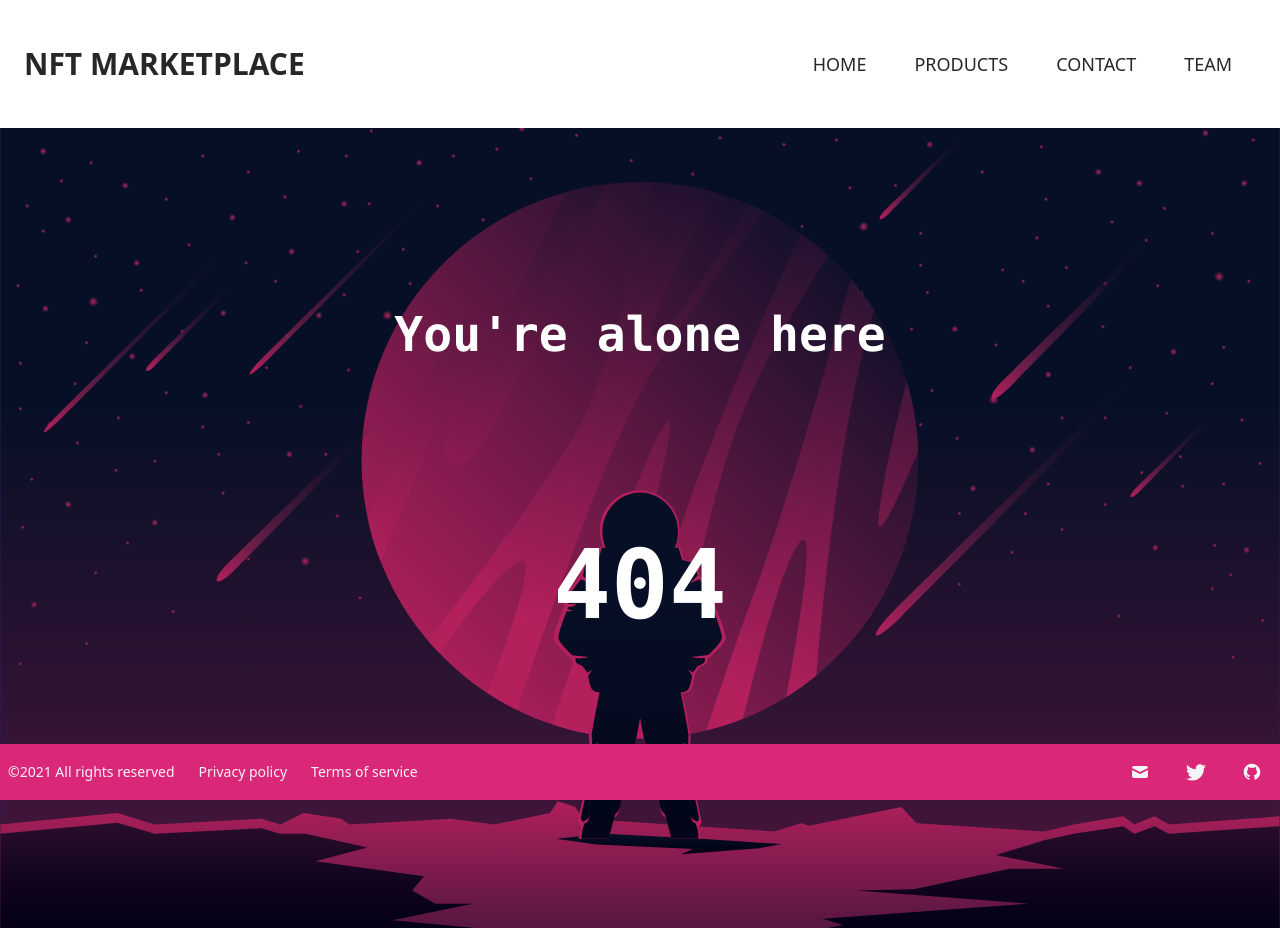
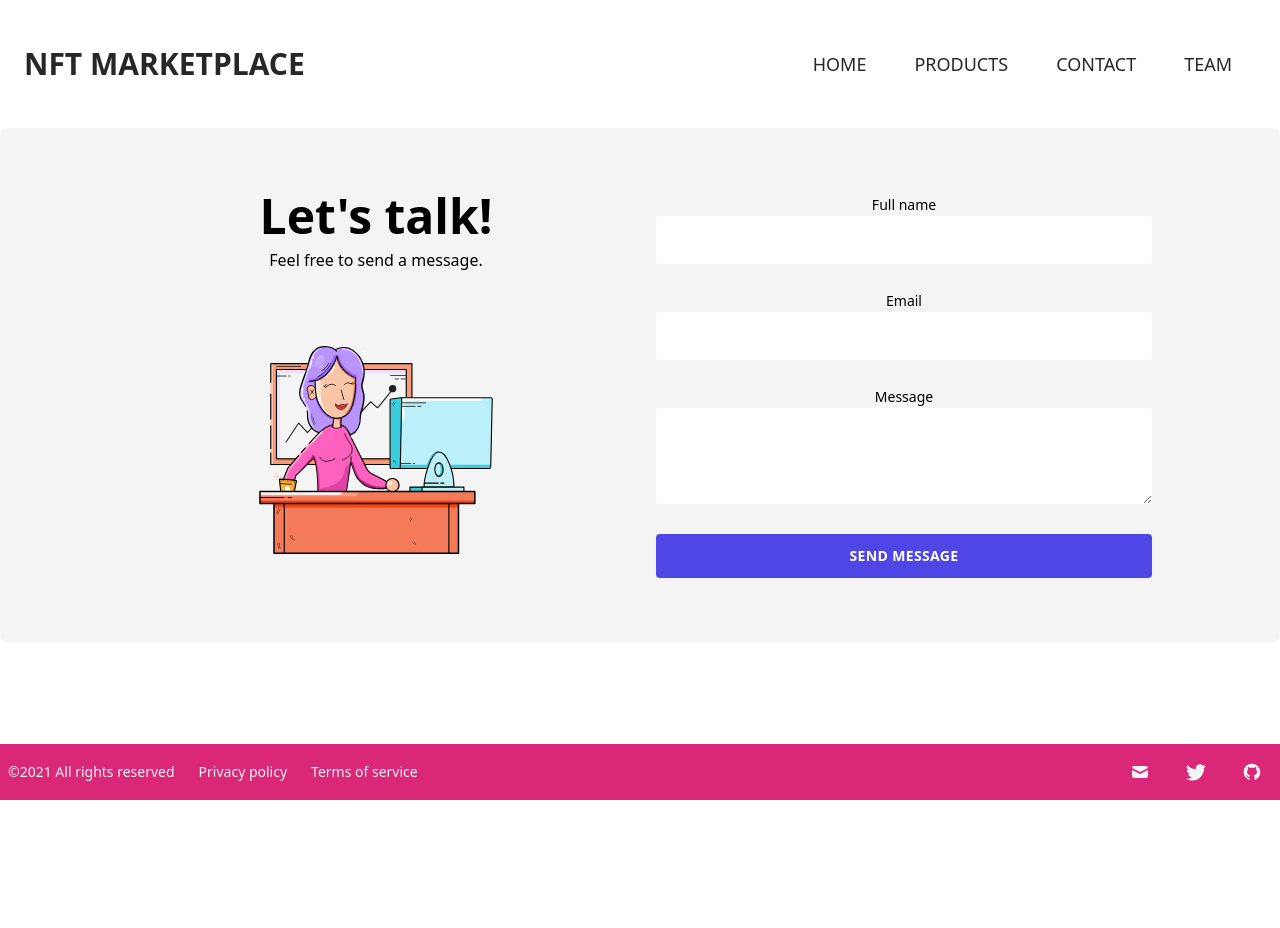
Before and after one commit to singhdivjeet/NFT-Marketplace, a React (Create React App) app: page /contact in a window 1280 px wide. Before the commit this address had no page. After the commit the page ends 800 px from the top, so only its background shows below. Built offline with nearby package versions, Linux system fonts and the light colour scheme.

Commit message:
More pages added

```diff
--- a/src/App.js
+++ b/src/App.js
@@ -8,6 +8,7 @@ import { BrowserRouter as Router, Route, Routes } from "react-router-dom";
 import Error404 from "./pages/Error404";
 import Create from "./pages/Create";
 import Teams from "./pages/Teams";
+import Contact from "./pages/Contact";
 
 function App() {
 	return (
@@ -19,6 +20,7 @@ function App() {
 					<Route path="/products" element={<Products />} />
 					<Route path="/create" element={<Create />} />
 					<Route path="/teams" element={<Teams />} />
+					<Route path="/contact" element={<Contact />} />
 					<Route path="*" element={<Error404 />} />
 				</Routes>
 				<Footer />
--- a/src/components/Header.jsx
+++ b/src/components/Header.jsx
@@ -20,7 +20,7 @@ function Header() {
 							Products
 						</a>
 						<a
-							href="#"
+							href="/contact"
 							class="py-2 px-6 flex rounded-lg hover:bg-pink-600 hover:text-white"
 						>
 							Contact
--- /dev/null
+++ b/src/pages/Contact.jsx
@@ -0,0 +1,63 @@
+import doodle from "../images/doodle.svg";
+function Contact() {
+	return (
+		<>
+			<div className="grid max-w-screen-xl grid-cols-1 gap-8 px-8 py-16 mx-auto rounded-lg md:grid-cols-2 md:px-12 lg:px-16 xl:px-32 bg-gray-100 dark:text-coolGray-100">
+				<div className="flex flex-col justify-between">
+					<div className="space-y-2">
+						<h2 className="text-4xl font-bold leading-tight lg:text-5xl">
+							Let's talk!
+						</h2>
+						<div className="dark:text-coolGray-400">
+							Feel free to send a message.
+						</div>
+					</div>
+					<img src={doodle} alt="" className="p-6 h-52 md:h-64" />
+				</div>
+				<form
+					novalidate=""
+					className="space-y-6 ng-untouched ng-pristine ng-valid"
+				>
+					<div>
+						<label for="name" className="text-sm">
+							Full name
+						</label>
+						<input
+							id="name"
+							type="text"
+							placeholder=""
+							className="w-full p-3 rounded dark:bg-coolGray-800"
+						/>
+					</div>
+					<div>
+						<label for="email" className="text-sm">
+							Email
+						</label>
+						<input
+							id="email"
+							type="email"
+							className="w-full p-3 rounded dark:bg-coolGray-800"
+						/>
+					</div>
+					<div>
+						<label for="message" className="text-sm">
+							Message
+						</label>
+						<textarea
+							id="message"
+							rows="3"
+							className="w-full p-3 rounded dark:bg-coolGray-800"
+						></textarea>
+					</div>
+					<button
+						type="submit"
+						className="w-full p-3 text-sm font-bold tracking-wide uppercase rounded bg-indigo-600 hover:bg-indigo-800 text-white"
+					>
+						Send Message
+					</button>
+				</form>
+			</div>
+		</>
+	);
+}
+export default Contact;
--- a/src/pages/Create.jsx
+++ b/src/pages/Create.jsx
@@ -1,7 +1,7 @@
 export default function Create() {
 	return (
 		<>
-			<div className="p-8">
+			<div className="p-8 mb-10">
 				<div className="md:grid md:grid-cols-3 md:gap-6">
 					<div className="md:col-span-1">
 						<div className="px-4 sm:px-0">
@@ -30,7 +30,7 @@ export default function Create() {
 												name="first-name"
 												id="first-name"
 												autoComplete="given-name"
-												className="mt-1 h-8 focus:ring-indigo-500 w-3/4 focus:border-indigo-500 block w-full shadow-sm sm:text-sm border-gray-300 rounded-md"
+												className="mt-1 h-8 p-2 focus:ring-indigo-500 w-3/4 focus:border-indigo-500 block w-full shadow-sm sm:text-sm border-gray-300 rounded-md"
 											/>
 										</div>
 
@@ -46,7 +46,24 @@ export default function Create() {
 												name="last-name"
 												id="last-name"
 												autoComplete="family-name"
-												className="mt-1 w-3/4 h-8 focus:ring-indigo-500 focus:border-indigo-500 block w-full shadow-sm sm:text-sm border-gray-300 rounded-md"
+												className="mt-1 w-3/4 h-8 p-2 focus:ring-indigo-500 focus:border-indigo-500 block w-full shadow-sm sm:text-sm border-gray-300 rounded-md"
+											/>
+										</div>
+									</div>
+									<div className="flex">
+										<div className="items-center text-left w-full flex sm:p-6">
+											<label
+												htmlFor="first-name"
+												className="block w-1/4 text-sm font-medium text-gray-700"
+											>
+												Product name
+											</label>
+											<input
+												type="text"
+												name="first-name"
+												id="first-name"
+												autoComplete="given-name"
+												className="mt-1 h-8 p-2 focus:ring-indigo-500 w-3/4 focus:border-indigo-500 block w-full shadow-sm sm:text-sm border-gray-300 rounded-md"
 											/>
 										</div>
 									</div>
@@ -62,8 +79,8 @@ export default function Create() {
 												id="about"
 												name="about"
 												rows={3}
-												className="shadow-sm focus:ring-pink-500 focus:border-pink-500 mt-1 block w-full sm:text-sm border border-gray-300 rounded-md"
-												placeholder=" Rare 80's Superhero"
+												className="shadow-sm focus:ring-pink-500 p-3 focus:border-pink-500 mt-1 block w-full sm:text-sm border border-gray-300 rounded-md"
+												placeholder="Rare 80's Superhero"
 												defaultValue={""}
 											/>
 										</div>
--- a/src/pages/Teams.jsx
+++ b/src/pages/Teams.jsx
@@ -9,7 +9,7 @@ function Teams() {
 				Professional team
 			</p>
 			<p class="text-center mb-12 text-xl font-normal text-gray-500 dark:text-gray-200">
-				Meat the best team in wolrd
+				Meat the best team in the world
 			</p>
 			<div class="flex items-center flex-col md:flex-row justify evenly">
 				<div class="p-4">
@@ -23,11 +23,11 @@ function Teams() {
 						</a>
 					</div>
 					<div class="text-center">
-						<p class="text-2xl text-gray-800 dark:text-white">Aabhas Tonwer</p>
-						<p class="text-xl text-gray-500 dark:text-gray-200 font-light">
+						<p class="text-xl text-gray-800 dark:text-white">Aabhas Tonwer</p>
+						<p class="text-l text-gray-500 dark:text-gray-200 font-light">
 							Graduate Student
 						</p>
-						<p class="text-md text-gray-500 dark:text-gray-400 max-w-xs py-4 font-light">
+						<p class="text-sm text-gray-500 dark:text-gray-400 max-w-xs py-4 font-light">
 							Patrick Sébastien, born November 14, 1953 in Brive-la-Gaillarde,
 							is an imitator.
 						</p>
@@ -70,13 +70,11 @@ function Teams() {
 						</a>
 					</div>
 					<div class="text-center">
-						<p class="text-2xl text-gray-800 dark:text-white">
-							Anurag Dhasmana
-						</p>
-						<p class="text-xl text-gray-500 dark:text-gray-200 font-light">
+						<p class="text-xl text-gray-800 dark:text-white">Anurag Dhasmana</p>
+						<p class="text-l text-gray-500 dark:text-gray-200 font-light">
 							Graduate Student
 						</p>
-						<p class="text-md text-gray-500 dark:text-gray-400 max-w-xs py-4 font-light">
+						<p class="text-sm text-gray-500 dark:text-gray-400 max-w-xs py-4 font-light">
 							Patrick Sébastien, born November 14, 1953 in Brive-la-Gaillarde,
 							is an imitator.
 						</p>
@@ -119,11 +117,11 @@ function Teams() {
 						</a>
 					</div>
 					<div class="text-center">
-						<p class="text-2xl text-gray-800 dark:text-white">Arindaam Roy</p>
-						<p class="text-xl text-gray-500 dark:text-gray-200 font-light">
+						<p class="text-xl text-gray-800 dark:text-white">Arindaam Roy</p>
+						<p class="text-l text-gray-500 dark:text-gray-200 font-light">
 							Graduate Student
 						</p>
-						<p class="text-md text-gray-500 dark:text-gray-400 max-w-xs py-4 font-light">
+						<p class="text-sm text-gray-500 dark:text-gray-400 max-w-xs py-4 font-light">
 							Patrick Sébastien, born November 14, 1953 in Brive-la-Gaillarde,
 							is an imitator.
 						</p>
@@ -166,13 +164,13 @@ function Teams() {
 						</a>
 					</div>
 					<div class="text-center">
-						<p class="text-2xl text-gray-800 dark:text-white">
+						<p class="text-xl text-gray-800 dark:text-white">
 							Divjeet Singh Jas
 						</p>
-						<p class="text-xl text-gray-500 dark:text-gray-200 font-light">
+						<p class="text-l text-gray-500 dark:text-gray-200 font-light">
 							Graduate Student
 						</p>
-						<p class="text-md text-gray-500 dark:text-gray-400 max-w-xs py-4 font-light">
+						<p class="text-sm text-gray-500 dark:text-gray-400 max-w-xs py-4 font-light">
 							Patrick Sébastien, born November 14, 1953 in Brive-la-Gaillarde,
 							is an imitator.
 						</p>
@@ -215,11 +213,11 @@ function Teams() {
 						</a>
 					</div>
 					<div class="text-center">
-						<p class="text-2xl text-gray-800 dark:text-white">Rachit Dhamija</p>
-						<p class="text-xl text-gray-500 dark:text-gray-200 font-light">
+						<p class="text-xl text-gray-800 dark:text-white">Rachit Dhamija</p>
+						<p class="text-l text-gray-500 dark:text-gray-200 font-light">
 							Graduate Student
 						</p>
-						<p class="text-md text-gray-500 dark:text-gray-400 max-w-xs py-4 font-light">
+						<p class="text-sm text-gray-500 dark:text-gray-400 max-w-xs py-4 font-light">
 							Patrick Sébastien, born November 14, 1953 in Brive-la-Gaillarde,
 							is an imitator.
 						</p>
```
Also changed, not shown: src/images/doodle.svg (added).
